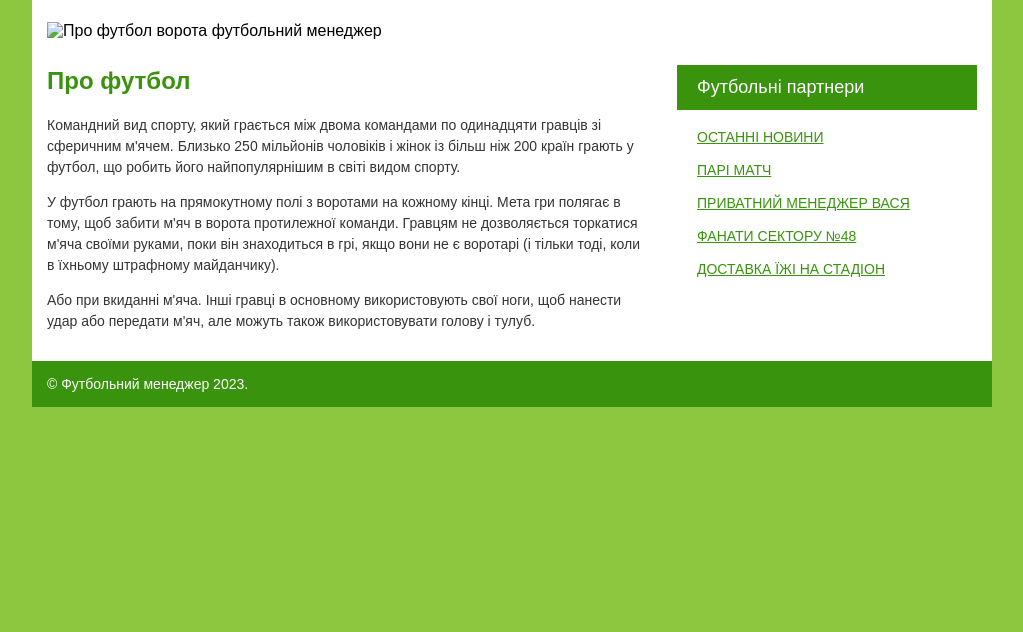
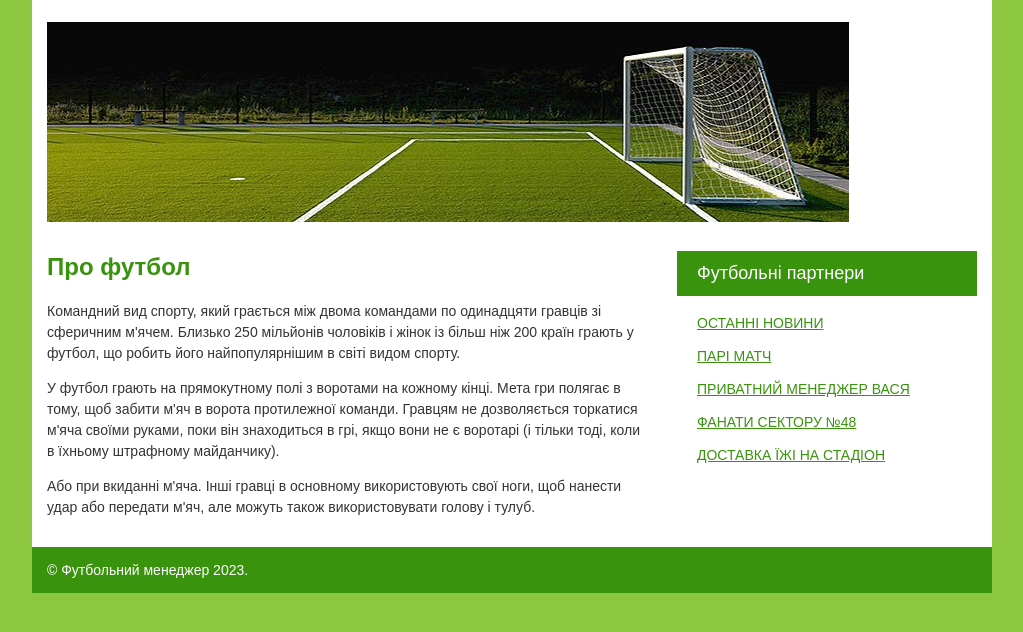
Before and after one commit to Dasha83-1999/web-prac-1.3, a plain HTML site: page index.html in a window 1280 px wide. Shown: the part 130-762 px from the top of the page, without its empty margins (128-1151 px from the left). Drawn offline with Linux system fonts and the light colour scheme.

Commit message:
Update index.html

```diff
--- a/index.html
+++ b/index.html
@@ -15,7 +15,7 @@
                 <p>Футбольний <b>Менеджер</b><i>Офіційний сайт</i></p>
                 <picture>
                     <source srcset="img/ball.png" type="image/webp">
-                    <img src="img/ball.png"width="200" height="200"  alt="логотип футбольного менеджера у формі
+                    <img src="ball.png"width="200" height="200"  alt="логотип футбольного менеджера у формі
 футбольного м'яча">
                 </picture>
             </div>
@@ -27,8 +27,8 @@
     </header>
     <main>
         <picture class="main-picture">
-            <source srcset="img/v1.png" type="image/webp">
-            <img src="img/vorota.jpg" alt="Про футбол ворота футбольний
+            <source srcset="v1.png" type="image/webp">
+            <img src="vorota.jpg" alt="Про футбол ворота футбольний
 менеджер">
         </picture>
         <div class="main">
```
